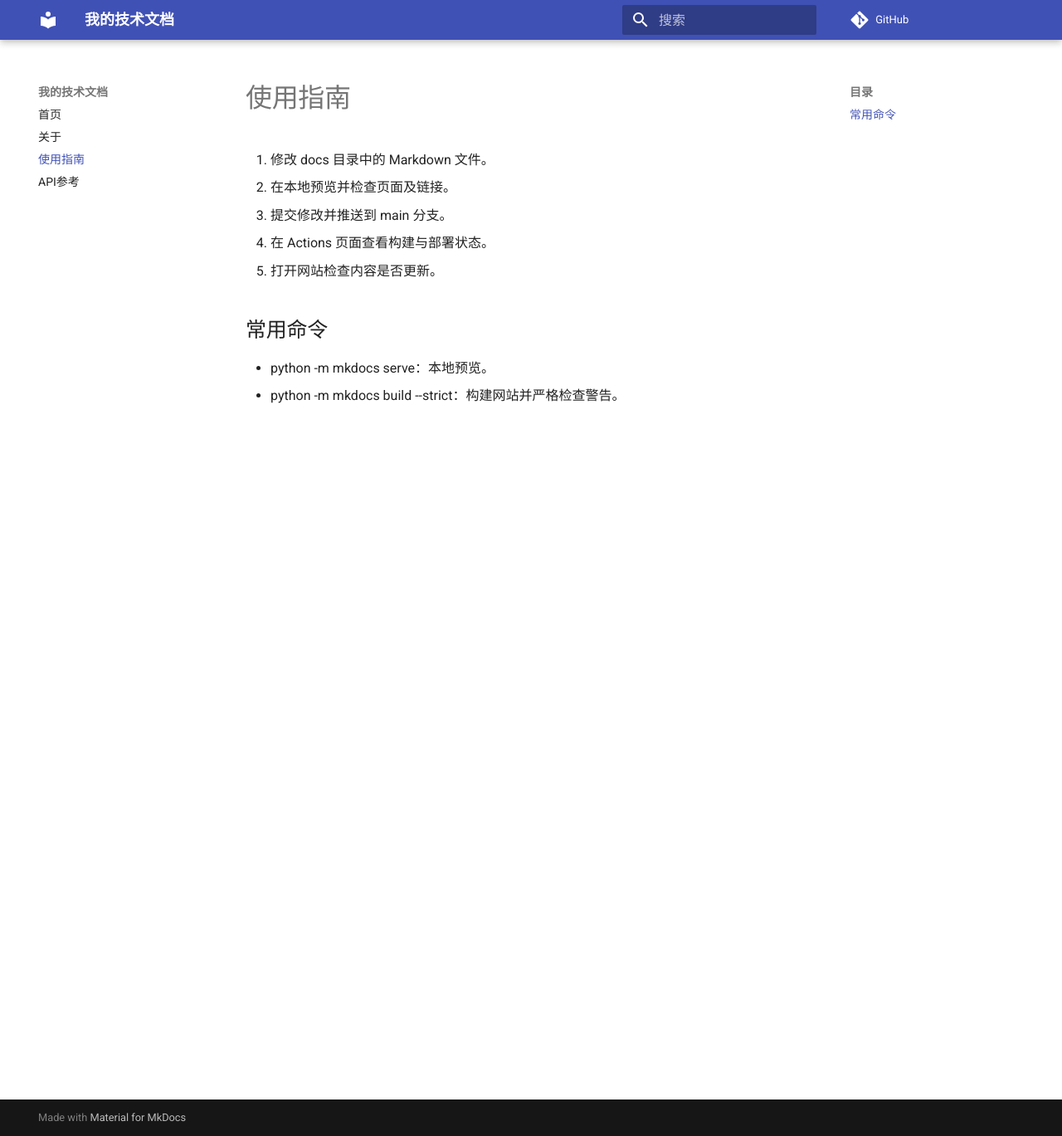
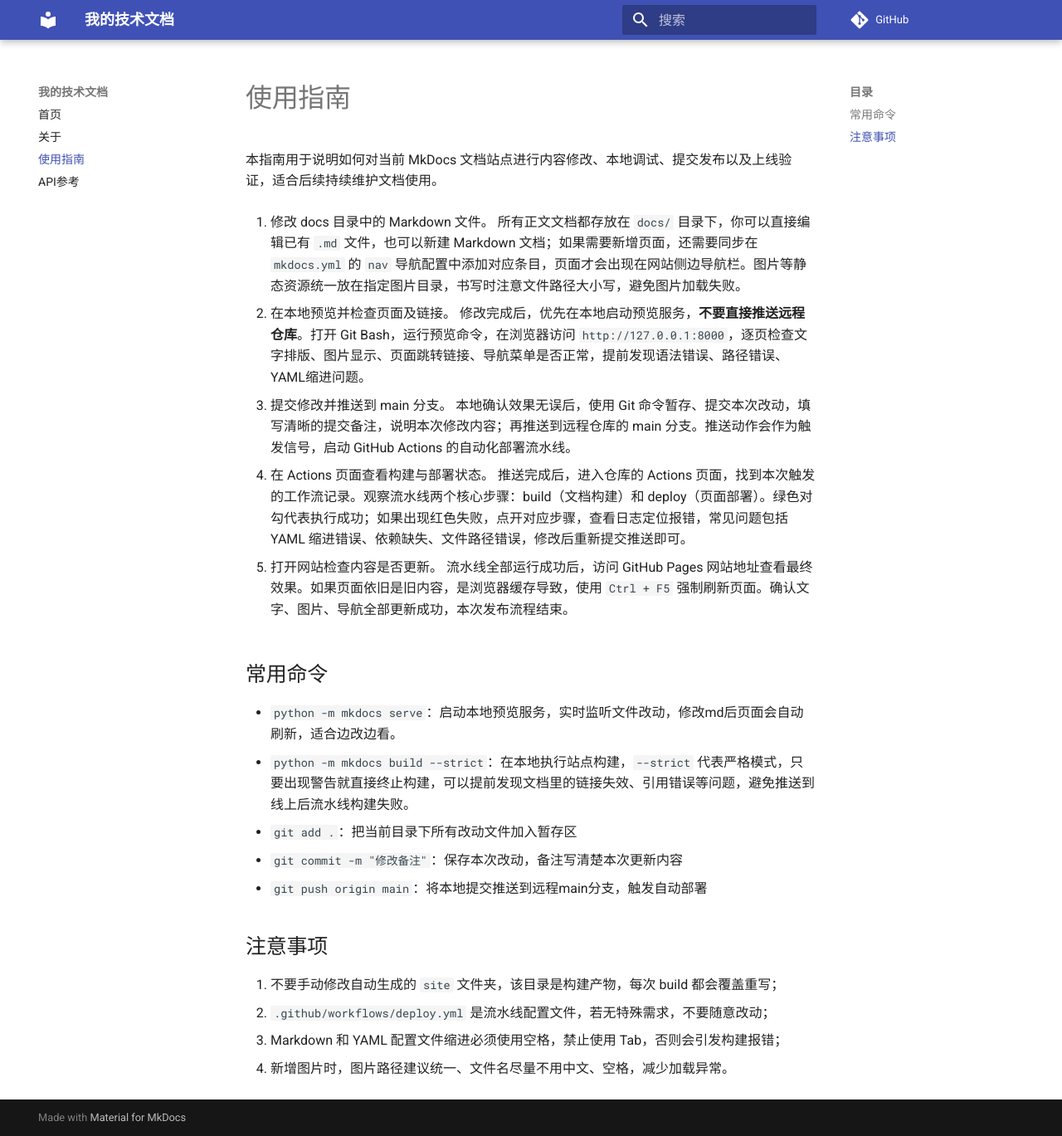
Before and after one commit to LengGuang2678/my-docs, an MkDocs documentation site: the page built from docs/guide.md, in a window 1280 px wide and 1369 px high. Shown: the whole window at 83% size. Built offline with MkDocs 1.6.1 and Material for MkDocs 9.7.7, drawn with Linux system fonts in a browser that asks for light colours; comment, search, counter and statistics services are not loaded.

Commit message:
完善首页、API参考、使用指南等文档内容

```diff
--- a/docs/guide.md
+++ b/docs/guide.md
@@ -1,11 +1,31 @@
 # 使用指南
 
+本指南用于说明如何对当前 MkDocs 文档站点进行内容修改、本地调试、提交发布以及上线验证，适合后续持续维护文档使用。
+
 1. 修改 docs 目录中的 Markdown 文件。
+所有正文文档都存放在 `docs/` 目录下，你可以直接编辑已有 `.md` 文件，也可以新建 Markdown 文档；如果需要新增页面，还需要同步在 `mkdocs.yml` 的 `nav` 导航配置中添加对应条目，页面才会出现在网站侧边导航栏。图片等静态资源统一放在指定图片目录，书写时注意文件路径大小写，避免图片加载失败。
+
 2. 在本地预览并检查页面及链接。
+修改完成后，优先在本地启动预览服务，**不要直接推送远程仓库**。打开 Git Bash，运行预览命令，在浏览器访问 `http://127.0.0.1:8000`，逐页检查文字排版、图片显示、页面跳转链接、导航菜单是否正常，提前发现语法错误、路径错误、YAML缩进问题。
+
 3. 提交修改并推送到 main 分支。
+本地确认效果无误后，使用 Git 命令暂存、提交本次改动，填写清晰的提交备注，说明本次修改内容；再推送到远程仓库的 main 分支。推送动作会作为触发信号，启动 GitHub Actions 的自动化部署流水线。
+
 4. 在 Actions 页面查看构建与部署状态。
+推送完成后，进入仓库的 Actions 页面，找到本次触发的工作流记录。观察流水线两个核心步骤：build（文档构建）和 deploy（页面部署）。绿色对勾代表执行成功；如果出现红色失败，点开对应步骤，查看日志定位报错，常见问题包括 YAML 缩进错误、依赖缺失、文件路径错误，修改后重新提交推送即可。
+
 5. 打开网站检查内容是否更新。
+流水线全部运行成功后，访问 GitHub Pages 网站地址查看最终效果。如果页面依旧是旧内容，是浏览器缓存导致，使用 `Ctrl + F5` 强制刷新页面。确认文字、图片、导航全部更新成功，本次发布流程结束。
 
 ## 常用命令
-- python -m mkdocs serve：本地预览。
-- python -m mkdocs build --strict：构建网站并严格检查警告。
+- `python -m mkdocs serve`：启动本地预览服务，实时监听文件改动，修改md后页面会自动刷新，适合边改边看。
+- `python -m mkdocs build --strict`：在本地执行站点构建，`--strict` 代表严格模式，只要出现警告就直接终止构建，可以提前发现文档里的链接失效、引用错误等问题，避免推送到线上后流水线构建失败。
+- `git add .`：把当前目录下所有改动文件加入暂存区
+- `git commit -m "修改备注"`：保存本次改动，备注写清楚本次更新内容
+- `git push origin main`：将本地提交推送到远程main分支，触发自动部署
+
+## 注意事项
+1. 不要手动修改自动生成的 `site` 文件夹，该目录是构建产物，每次 build 都会覆盖重写；
+2. `.github/workflows/deploy.yml` 是流水线配置文件，若无特殊需求，不要随意改动；
+3. Markdown 和 YAML 配置文件缩进必须使用空格，禁止使用 Tab，否则会引发构建报错；
+4. 新增图片时，图片路径建议统一、文件名尽量不用中文、空格，减少加载异常。
```
Also changed, not shown: docs/about.md (+12 -7 lines), docs/api.md (+14 -6 lines), docs/index.md (+1 -1 lines), 2 other files.
